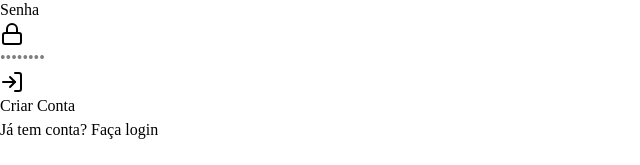
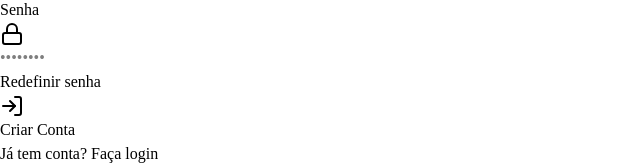
Before and after one commit to speakaiagency-hue/test, a React (Vite) app in the folder client/: page /signup in a window 1280 px wide. Shown: the part 470-635 px from the top of the page, without its empty margins (0-640 px from the left). Built offline with nearby package versions, Linux system fonts and the light colour scheme.

Commit message:
Update Signup.tsx

```diff
--- a/client/src/pages/Signup.tsx
+++ b/client/src/pages/Signup.tsx
@@ -142,6 +142,16 @@ export default function Signup() {
               </div>
             )}
 
+            {/* 🔑 Link de redefinir senha */}
+            <div className="text-center mb-2">
+              <a
+                href="/reset-password"
+                className="text-indigo-500 hover:underline text-sm font-medium"
+              >
+                Redefinir senha
+              </a>
+            </div>
+
             {/* Signup Button */}
             <Button
               type="submit"
@@ -163,7 +173,10 @@ export default function Signup() {
 
             {/* Info Text */}
             <p className="text-xs text-muted-foreground text-center">
-              Já tem conta? <a href="/login" className="text-indigo-400 hover:underline">Faça login</a>
+              Já tem conta?{" "}
+              <a href="/login" className="text-indigo-400 hover:underline">
+                Faça login
+              </a>
             </p>
           </form>
         </CardContent>
```
